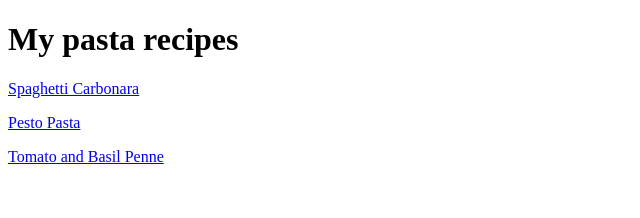
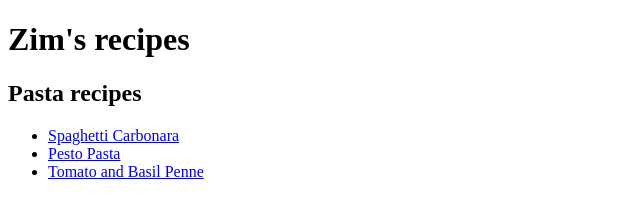
Before and after one commit to zimdo77/recipes, a plain HTML site: page index.html in a window 1280 px wide. Shown: the whole page, without its empty margins (0-640 px from the left). Drawn offline with Linux system fonts and the light colour scheme.

Commit message:
reformat homepage

```diff
--- a/index.html
+++ b/index.html
@@ -6,9 +6,13 @@
     <title>Document</title>
 </head>
 <body>
-    <h1>My pasta recipes</h1>
-    <p><a href="./recipes/carbonara-pasta.html">Spaghetti Carbonara</a></p>
-    <p><a href="./recipes/pesto-pasta.html">Pesto Pasta</a></p>
-    <p><a href="./recipes/tomato-pasta.html">Tomato and Basil Penne</a></p>
+    <h1>Zim's recipes</h1>
+
+    <h2>Pasta recipes</h2>
+    <ul>
+        <li><a href="./recipes/carbonara-pasta.html">Spaghetti Carbonara</a></li>
+        <li><a href="./recipes/pesto-pasta.html">Pesto Pasta</a></li>
+        <li><a href="./recipes/tomato-pasta.html">Tomato and Basil Penne</a></li>
+    </ul>
 </body>
 </html>
```
